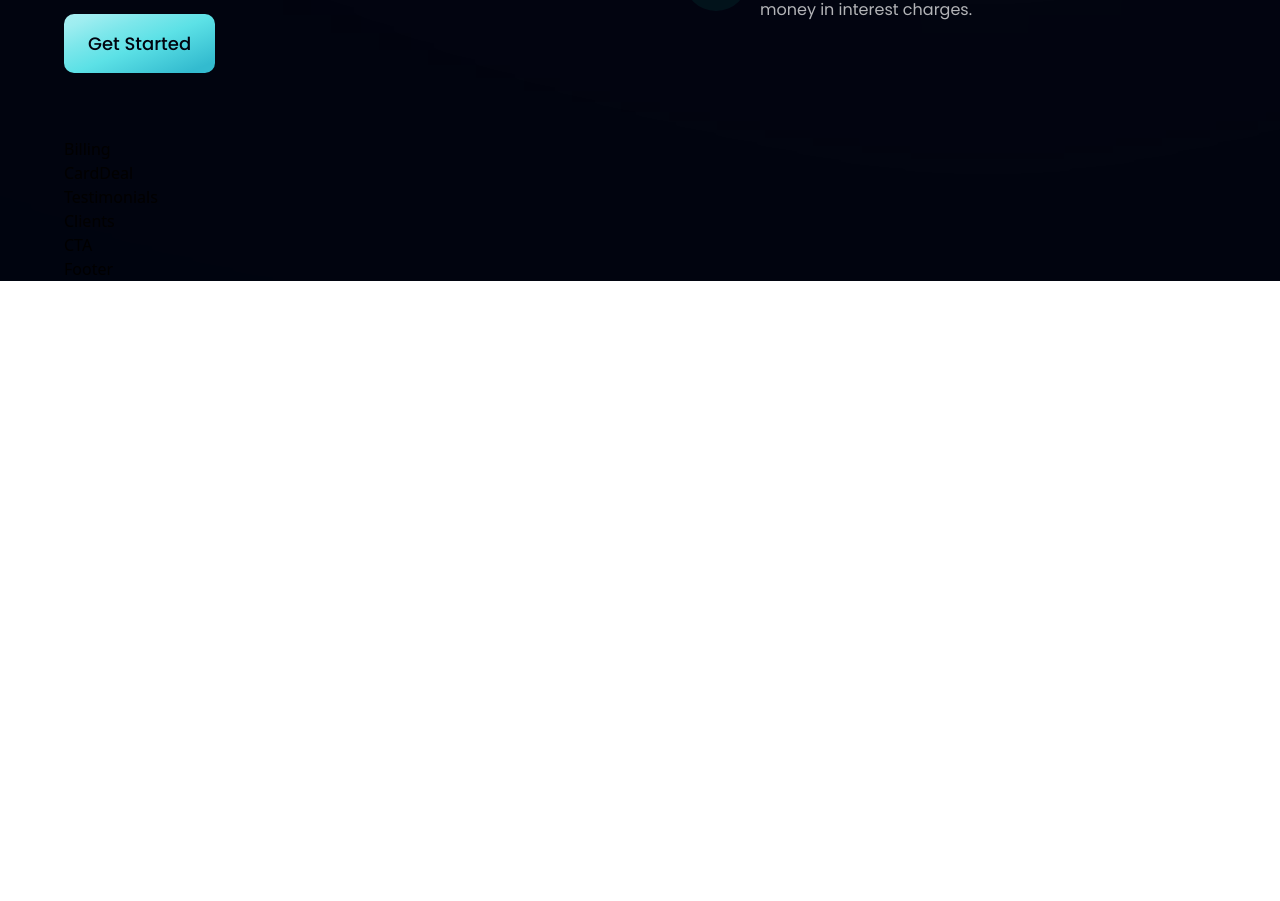
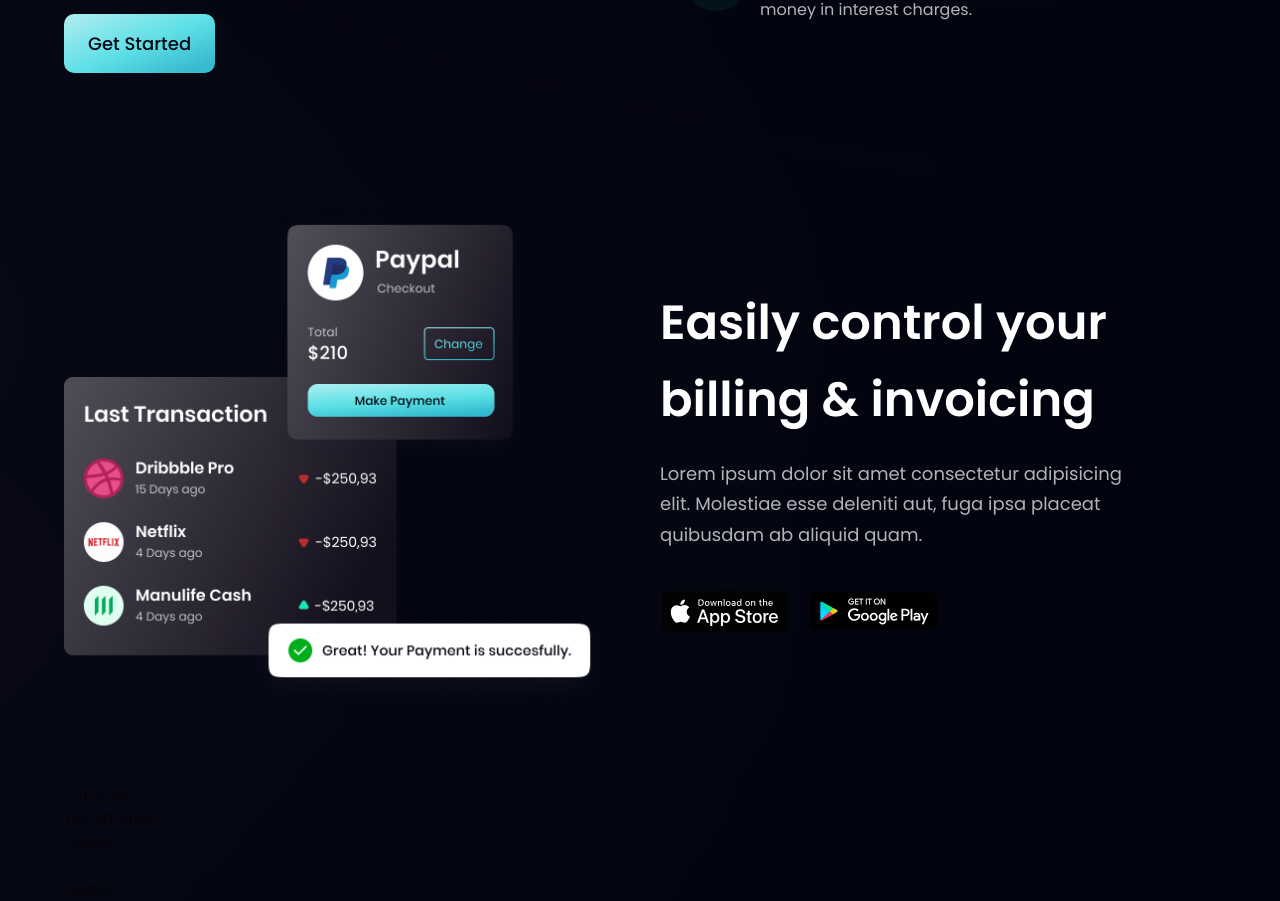
Before and after one commit to raptor-2001/bank-ui, a React (Vite) app: page / in a window 1280 px wide. Shown: the part 1396-2297 px from the top of the page. Before the commit the page ends 1677 px from the top, so only its background shows below. Built offline with nearby package versions, Linux system fonts and the light colour scheme.

Commit message:
billing section added

```diff
--- a/src/components/Billing.jsx
+++ b/src/components/Billing.jsx
@@ -1,9 +1,29 @@
-import React from 'react'
+import { apple, bill, google } from "../assets";
+import styles, { layout } from "../style";
 
-const Billing = () => {
-  return (
-    <div>Billing</div>
-  )
-}
+const Billing = () => (
+  <section id="product" className={layout.sectionReverse}>
+    <div className={layout.sectionImgReverse}>
+      <img src={bill} alt="billing" className="w-[100%] h-[100%] relative z-[5]" />
+      {/* gradient start */}
+      <div className="absolute z-[3] -left-1/2 top-0 w-[50%] h-[50%] rounded-full white__gradient"/>
+      <div className="absolute z-[0] w-[50%] h-[50%] -left-1/2 bottom-0 rounded-full pink__gradient"/>
+      {/*  */}
+    </div>
+
+    <div className={layout.sectionInfo}>
+      <h2 className={styles.heading2}>
+        Easily control your <br className="sm:block hidden"/> billing & invoicing
+      </h2>
+      <p className= {`${styles.paragraph} max-w-[470px] mt-5`}>
+        Lorem ipsum dolor sit amet consectetur adipisicing elit. Molestiae esse deleniti aut, fuga ipsa placeat quibusdam ab aliquid quam.
+      </p>
+      <div className="flex flex-row flex-wrap sm:mt-10 mt-6">
+        <img src={apple} alt="apple_store" className="w-[128.86px] h-[42.05px] object-contain mr-5 cursor-pointer" />
+        <img src={google} alt="google_play" className="w-[128.86px] h-[42.05px] object-contain mr-5 cursor-pointer" />
+      </div>
+    </div>
+  </section>
+)
 
 export default Billing
```
